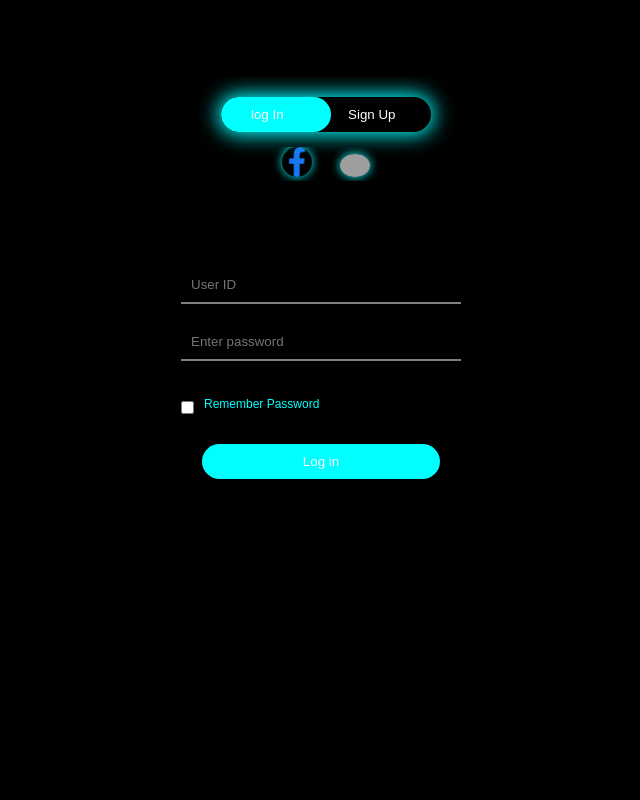
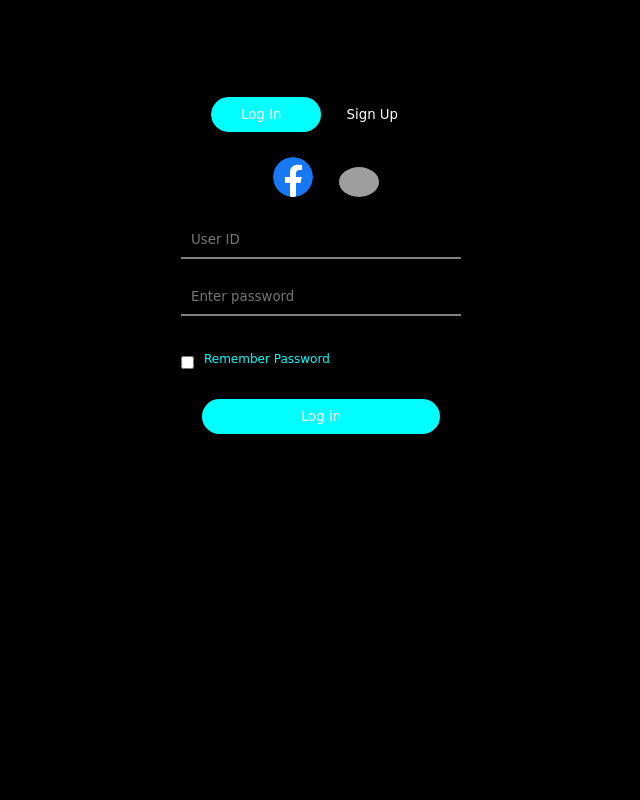
Before and after one commit to ALEX9396/ART, a PHP site: page /login.html in a window 1280 px wide. Shown: the whole page, without its empty margins (314-954 px from the left). Run offline with PHP 8.4, Linux system fonts and the light colour scheme; grey boxes are pictures that could not be loaded.

Commit message:
Modified log in files

```diff
--- a/login.css
+++ b/login.css
@@ -1,7 +1,7 @@
 *{
     margin: 0;
     padding: 0;
-    font-family: sans-serif;
+    font-family: cursive;
     overflow: hidden;
 }
 .hero{
@@ -20,10 +20,9 @@
     padding: 5px;
 }
 .button-box{
-    width: 210px;
+    width: 230px;
     margin: 15px auto;
     position: relative;
-    box-shadow: 0 0 20px 3px aqua ;
     border-radius: 50px;
 }
 .toggle-btn{
@@ -50,14 +49,13 @@
     text-align: center;
 }
 .icons img{
-    width: 30px;
-    margin: 0 12px;
-    box-shadow: 0 0 10px 0 aqua;
+    width: 40px;
+    margin: 10px;
     cursor: pointer;
     border-radius: 50%;
 }
 .input-group{
-    top: 180;
+    top: 135;
     position: absolute;
     width: 280px;
     transition: .5s;
--- a/login.html
+++ b/login.html
@@ -4,12 +4,11 @@
         <link rel="stylesheet" href="login.css">
     </head>
     <body >
-
         <div class="hero">
             <div class="form-box">
                 <div class="button-box" >
                     <div id="btn"></div>
-                    <button type="button" class="toggle-btn" onclick="login()">log In</button>
+                    <button type="button" class="toggle-btn" onclick="login()">Log In</button>
                     <button type="button" class="toggle-btn" onclick="signup()">Sign Up</button>
                 </div>
                 <div class="icons">
```
Also changed, not shown: images/fb.png, images/fb2.png (deleted).
